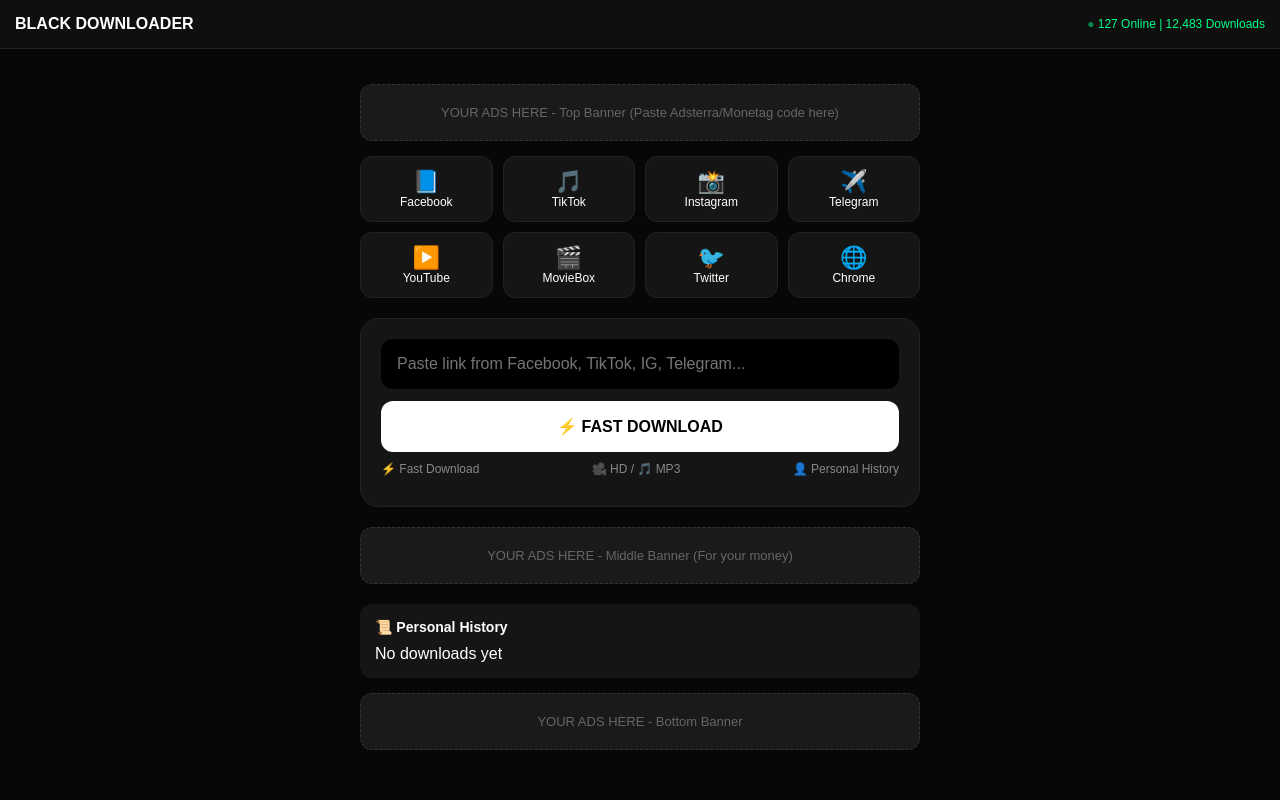
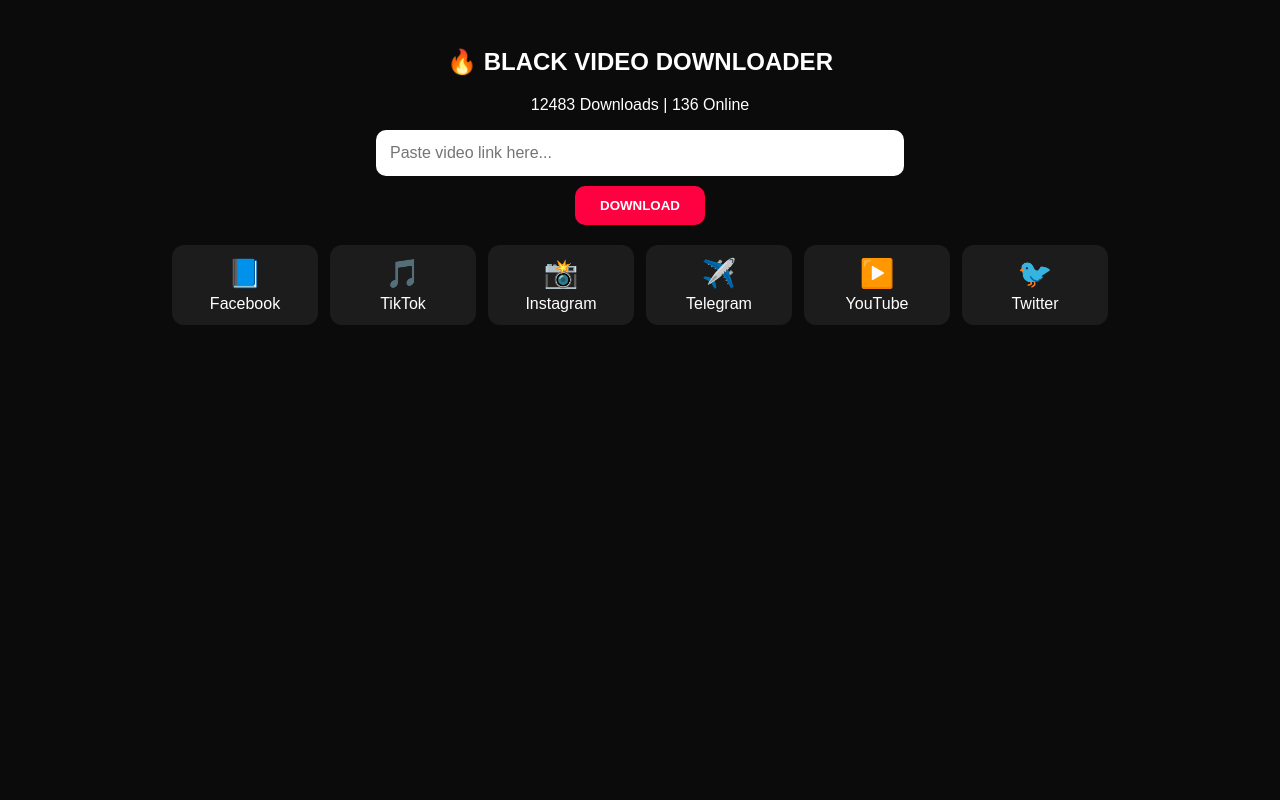
Before and after one commit to JUSTINOMEGA/black-downloader-, a Flask app: page / in a window 1280 px wide. Run offline with Flask 3, Linux system fonts and the light colour scheme; some libraries are stand-ins or nearby versions.

Commit message:
Update index.html

```diff
--- a/templates/index.html
+++ b/templates/index.html
@@ -1,128 +1,59 @@
 <!DOCTYPE html>
-<html lang="en">
+<html>
 <head>
-<meta charset="UTF-8">
 <meta name="viewport" content="width=device-width, initial-scale=1">
-<title>Black Downloader - All Platforms</title>
+<title>Black Video Downloader</title>
 <style>
-*{margin:0;padding:0;box-sizing:border-box}
-body{font-family:Arial;background:#070707;color:#fff}
-.header{padding:15px;display:flex;justify-content:space-between;align-items:center;background:#0f0f0f;border-bottom:1px solid #222}
-.live{color:#00ff88;font-size:12px}
-.live b{animation:blink 1s infinite}
-@keyframes blink{0%,100%{opacity:1} 50%{opacity:.3}}
-.container{max-width:600px;margin:0 auto;padding:20px}
-.platforms{display:grid;grid-template-columns:repeat(4,1fr);gap:10px;margin:15px 0}
-.p{ background:#151515;border:1px solid #222;border-radius:12px;padding:12px 5px;text-align:center;font-size:12px;cursor:pointer }
-.p:hover{border-color:#fff}
-.p span{font-size:22px;display:block}
-.search-box{background:#151515;border-radius:18px;padding:20px;margin:20px 0;border:1px solid #222}
-.search-box input{width:100%;padding:16px;border-radius:12px;border:none;background:#000;color:#fff;font-size:16px;outline:none}
-.btn{width:100%;padding:16px;background:#fff;color:#000;border:none;border-radius:12px;font-weight:bold;margin-top:12px;font-size:16px;cursor:pointer}
-.stats{display:flex;justify-content:space-between;font-size:12px;color:#888;margin:10px 0}
-.stats b{color:#fff}
-.ad-box{background:#1a1a1a;border:1px dashed #333;border-radius:12px;padding:20px;margin:15px 0;text-align:center;color:#666;font-size:13px}
-#result{background:#151515;border-radius:15px;padding:15px;margin-top:15px;display:none}
-.thumb{width:100%;border-radius:12px;margin:10px 0}
-.dl{display:flex;gap:10px;margin:8px 0}
-.dl a{flex:1;background:#fff;color:#000;padding:12px;border-radius:10px;text-align:center;text-decoration:none;font-weight:bold;font-size:14px}
-.dl a.mp3{background:#00ff88}
-.history{background:#151515;border-radius:12px;padding:15px;margin-top:20px}
-.history h4{font-size:14px;margin-bottom:10px}
-.history-item{font-size:12px;padding:8px;border-bottom:1px solid #222;color:#aaa;white-space:nowrap;overflow:hidden;text-overflow:ellipsis}
+body{background:#0b0b0b;color:#fff;font-family:Arial;text-align:center;padding:20px}
+input{width:90%;max-width:500px;padding:14px;border-radius:10px;border:none;font-size:16px}
+button{padding:12px 25px;background:#ff0040;color:#fff;border:none;border-radius:10px;margin-top:10px;font-weight:bold;cursor:pointer}
+.platforms{display:flex;flex-wrap:wrap;justify-content:center;gap:12px;margin-top:20px}
+.p{background:#1c1c1c;padding:12px 18px;border-radius:12px;width:110px;text-align:center;text-decoration:none;color:#fff;display:block}
+.p span{font-size:28px;display:block;margin-bottom:5px}
+#result{margin-top:25px}
+a.down{display:block;background:#222;padding:10px;margin:8px auto;max-width:400px;border-radius:8px;color:#0f0;text-decoration:none}
 </style>
 </head>
 <body>
-<div class="header">
- <b>BLACK DOWNLOADER</b>
- <div class="live"><b>●</b> <span id="online">127</span> Online | <span id="total">12,483</span> Downloads</div>
+
+<h2>🔥 BLACK VIDEO DOWNLOADER</h2>
+<p id="stats">{{ total }} Downloads | {{ online }} Online</p>
+
+<input id="url" placeholder="Paste video link here...">
+<br>
+<button onclick="getVideo()">DOWNLOAD</button>
+
+<div class="platforms">
+  <a class="p" href="https://facebook.com" target="_blank"><span>📘</span>Facebook</a>
+  <a class="p" href="https://tiktok.com" target="_blank"><span>🎵</span>TikTok</a>
+  <a class="p" href="https://instagram.com" target="_blank"><span>📸</span>Instagram</a>
+  <a class="p" href="https://t.me" target="_blank"><span>✈️</span>Telegram</a>
+  <a class="p" href="https://youtube.com" target="_blank"><span>▶️</span>YouTube</a>
+  <a class="p" href="https://twitter.com" target="_blank"><span>🐦</span>Twitter</a>
 </div>
 
-<div class="container">
- <!-- ADS TOP -->
- <div class="ad-box">YOUR ADS HERE - Top Banner (Paste Adsterra/Monetag code here)</div>
-
- <div class="platforms">
-  <div class="p" onclick="setEg('facebook.com/')"><span>📘</span>Facebook</div>
-  <div class="p" onclick="setEg('tiktok.com/')"><span>🎵</span>TikTok</div>
-  <div class="p" onclick="setEg('instagram.com/')"><span>📸</span>Instagram</div>
-  <div class="p" onclick="setEg('t.me/')"><span>✈️</span>Telegram</div>
-  <div class="p" onclick="setEg('youtube.com/')"><span>▶️</span>YouTube</div>
-  <div class="p" onclick="setEg('moviebox')"><span>🎬</span>MovieBox</div>
-  <div class="p" onclick="setEg('twitter.com/')"><span>🐦</span>Twitter</div>
-  <div class="p" onclick="setEg('')"><span>🌐</span>Chrome</div>
- </div>
-
- <div class="search-box">
-  <input id="url" placeholder="Paste link from Facebook, TikTok, IG, Telegram...">
-  <button class="btn" onclick="getVideo()">⚡ FAST DOWNLOAD</button>
-  <div class="stats">
-   <span>⚡ Fast Download</span><span>🎥 HD / 🎵 MP3</span><span>👤 Personal History</span>
-  </div>
- </div>
-
- <!-- ADS MIDDLE -->
- <div class="ad-box">YOUR ADS HERE - Middle Banner (For your money)</div>
-
- <div id="result"></div>
-
- <div class="history">
-  <h4>📜 Personal History</h4>
-  <div id="hist">No downloads yet</div>
- </div>
-
- <div class="ad-box">YOUR ADS HERE - Bottom Banner</div>
-</div>
+<div id="result"></div>
 
 <script>
-let historyList = JSON.parse(localStorage.getItem('bd_hist')||'[]');
-renderHist();
+async function getVideo(){
+  let u = document.getElementById('url').value.trim();
+  if(!u){ alert("Paste link first"); return; }
+  document.getElementById('result').innerHTML = "Loading...";
+  try{
+    let res = await fetch('/info?url=' + encodeURIComponent(u));
+    let data = await res.json();
+    if(data.error){ document.getElementById('result').innerHTML = data.error; return; }
+    let html = `<h3>${data.title}</h3>`;
+    if(data.thumbnail) html += `<img src="${data.thumbnail}" style="width:90%;max-width:400px;border-radius:10px"><br>`;
+    data.formats.forEach(f=>{
+      html += `<a class="down" href="${f.url}" target="_blank">Download ${f.quality} - ${f.ext}</a>`;
+    });
+    document.getElementById('result').innerHTML = html;
+  }catch(e){
+    document.getElementById('result').innerHTML = "Error: " + e;
+  }
+}
+</script>
 
-function setEg(t){
- document.getElementById('url').value='https://'+t;
- document.getElementById('url').focus();
-}
-
-async function getVideo(){
- let url=document.getElementById('url').value.trim();
- if(!url){alert('Paste link first');return;}
- let resDiv=document.getElementById('result');
- resDiv.style.display='block';
- resDiv.innerHTML='⏳ Fetching video...';
- try{
-  let r=await fetch('/info?url='+encodeURIComponent(url));
-  let d=await r.json();
-  if(d.error){resDiv.innerHTML='❌ '+d.error;return;}
-
-  // save history
-  historyList.unshift({title:d.title, url:url, time:new Date().toLocaleTimeString()});
-  localStorage.setItem('bd_hist', JSON.stringify(historyList.slice(0,20)));
-  renderHist();
-
-  document.getElementById('online').innerText=d.online;
-  document.getElementById('total').innerText=d.total.toLocaleString();
-
-  let html=`<h3>${d.title}</h3>`;
-  if(d.thumbnail) html+=`<img class="thumb" src="${d.thumbnail}">`;
-  d.formats.forEach(f=>{
-   let cls = f.ext.includes('mp3')||f.ext.includes('m4a') ? 'mp3' : '';
-   html+=`<div class="dl"><a class="${cls}" href="${f.url}" target="_blank">DOWNLOAD ${f.quality.toUpperCase()}</a></div>`;
-  });
-  resDiv.innerHTML=html;
- }catch(e){resDiv.innerHTML='Error: '+e;}
-}
-
-function renderHist(){
- let h=document.getElementById('hist');
- if(!historyList.length){h.innerHTML='No downloads yet';return;}
- h.innerHTML=historyList.map(i=>`<div class="history-item">✅ ${i.title}</div>`).join('');
-}
-
-// fake live count
-setInterval(()=>{
- let o=document.getElementById('online');
- o.innerText= 100 + Math.floor(Math.random()*80);
-}, 5000);
-</script>
 </body>
 </html>
```
